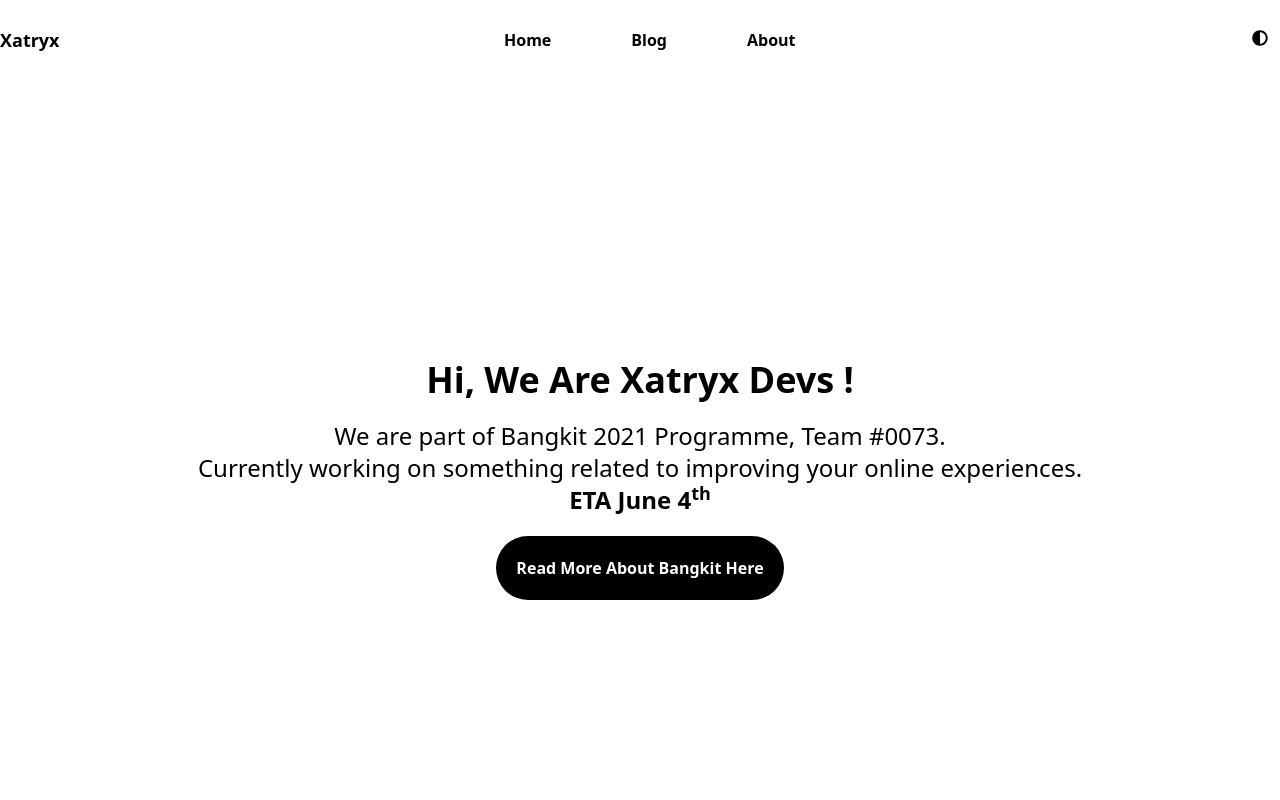
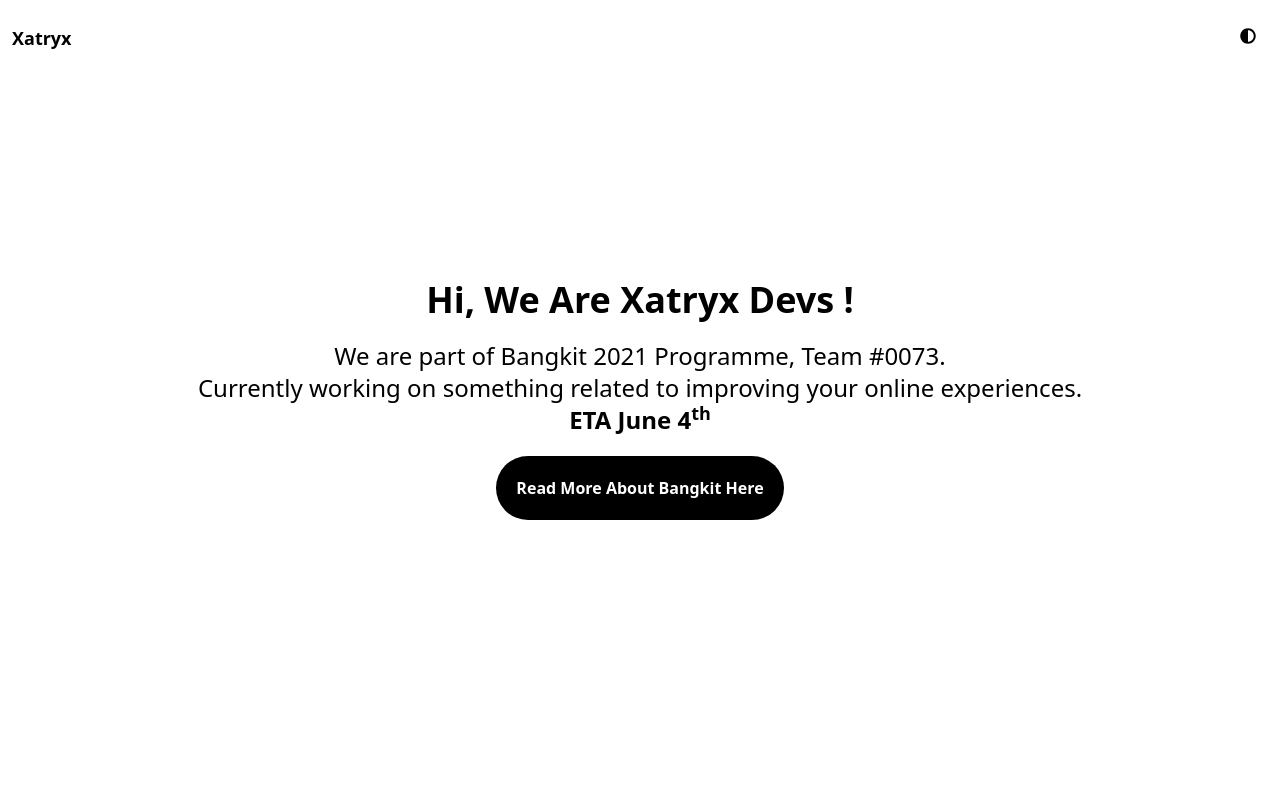
Before and after one commit to xatryx/ts-xatryx-web, a Next.js app: page / in a window 1280 px wide. Shown: the top 800 px of the page. Built offline with nearby package versions, Linux system fonts and the light colour scheme; what @tailwindcss/typography would draw is missing.

Commit message:
removed navbar middle menus, updated navbar to be in fixed position, and updated it's overall behavior

```diff
--- a/src/components/Navbar.tsx
+++ b/src/components/Navbar.tsx
@@ -1,24 +1,28 @@
 import Link from 'next/link'
+import { useEffect, useState } from 'react'
 import { ThemeSwitcher } from './ThemeSwitcher'
 
 export const Navbar = (): React.ReactElement => {
+
+  const [showShadow, setShowShadow] = useState(false)
+  const toggleShowShadow = () => window.scrollY > 32 ? setShowShadow(true) : setShowShadow(false)
+
+  useEffect(() => {
+    window.addEventListener("scroll", toggleShowShadow)
+  })
+
   return (
-    <nav className="flex h-1/10 justify-between place-items-center">
-      <Link href="/">
-        <a className="font-bold text-lg">Xatryx</a>
-      </Link>
-      <div className="space-y-4 md:space-x-12">
-        <Link href="/">
-          <a className="p-4 font-semibold">Home</a>
-        </Link>
-        <Link href="/">
-          <a className="p-4 font-semibold">Blog</a>
-        </Link>
-        <Link href="/">
-          <a className="p-4 font-semibold">About</a>
-        </Link>
+    <>
+      <div className={"fixed inset-x-0 top-0 " + (showShadow ? " shadow-lg" : " shadow-none")}>
+        <div className="container mx-auto">
+          <nav className="flex p-3 justify-between place-items-center">
+            <Link href="/">
+              <a className="font-bold text-lg">Xatryx</a>
+            </Link>
+            <ThemeSwitcher />
+          </nav>
+        </div>
       </div>
-      <ThemeSwitcher />
-    </nav>
+    </>
   )
 }
```
